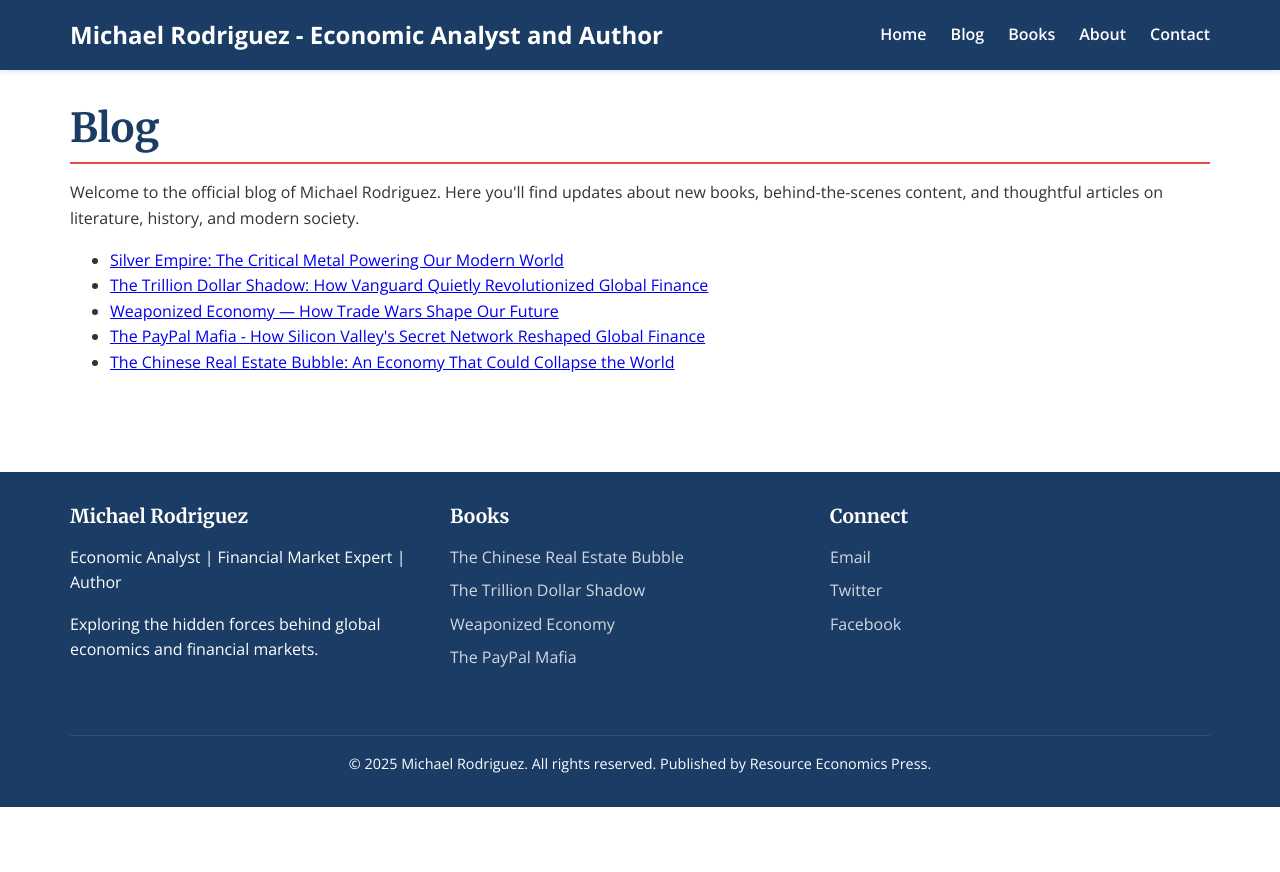
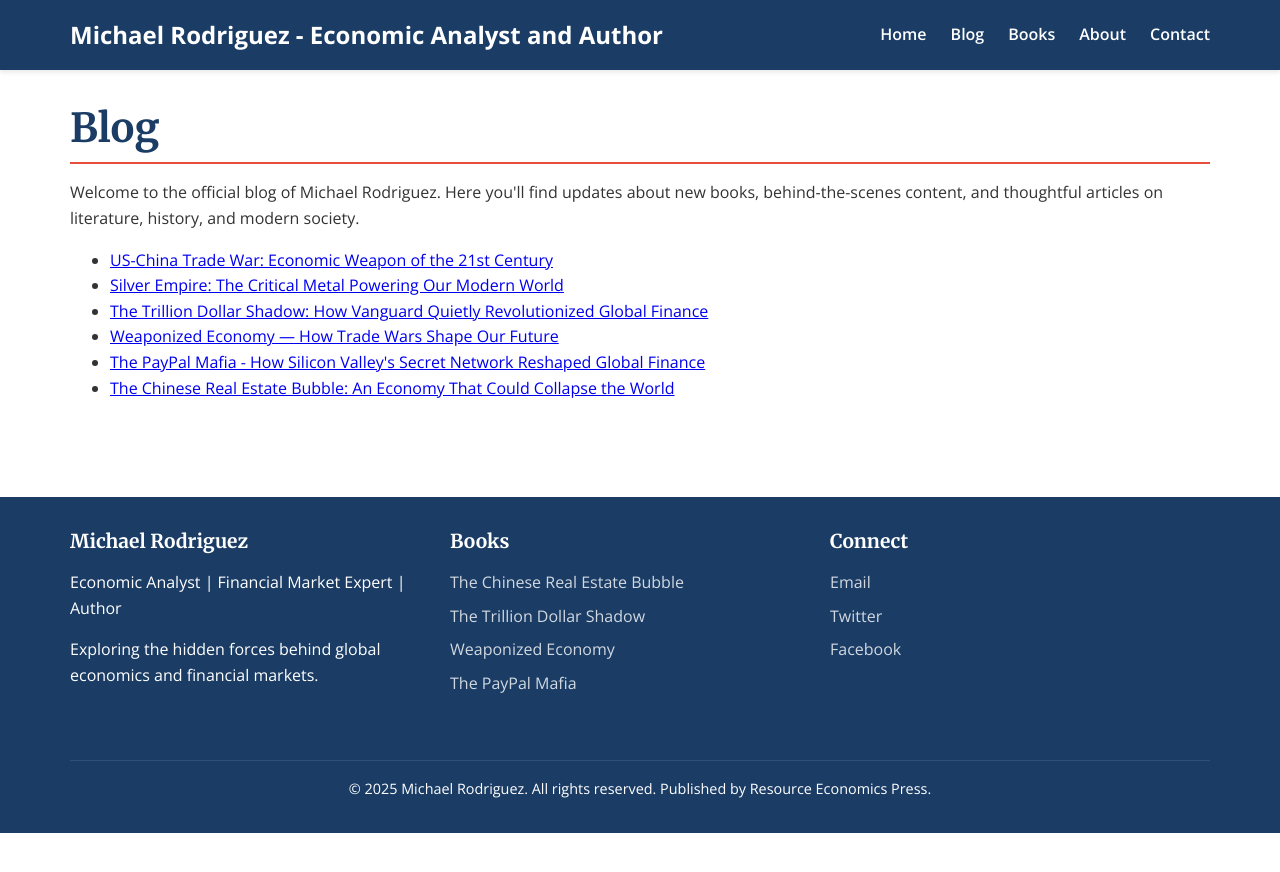
Before and after one commit to Zews123/michael-rodriguez-books, a Jekyll site: the page built from blog.md, in a window 1280 px wide. Shown: the top 872 px of the page. Built offline with Jekyll 4.4.1, drawn with Linux system fonts in a browser that asks for light colours.

Commit message:
Update blog.md

```diff
--- a/blog.md
+++ b/blog.md
@@ -6,6 +6,7 @@ description: Explore insightful articles, book updates, and author news by Micha
 <h1>Blog</h1>
 <p>Welcome to the official blog of Michael Rodriguez. Here you'll find updates about new books, behind-the-scenes content, and thoughtful articles on literature, history, and modern society.</p>
 <ul>
+  <li><a href="/michael-rodriguez-books/blog/us-china-trade-war.html">US-China Trade War: Economic Weapon of the 21st Century</a></li>
   <li><a href="/michael-rodriguez-books/blog/silver-empire.html">Silver Empire: The Critical Metal Powering Our Modern World</a></li>
   <li><a href="/michael-rodriguez-books/blog/the-trillion-dollar-shadow-how-vanguard-quietly-revolutionized-global-finance.html">The Trillion Dollar Shadow: How Vanguard Quietly Revolutionized Global Finance</a></li>
   <li><a href="/michael-rodriguez-books/blog/weaponized-economy.html">Weaponized Economy — How Trade Wars Shape Our Future</a></li>
```
